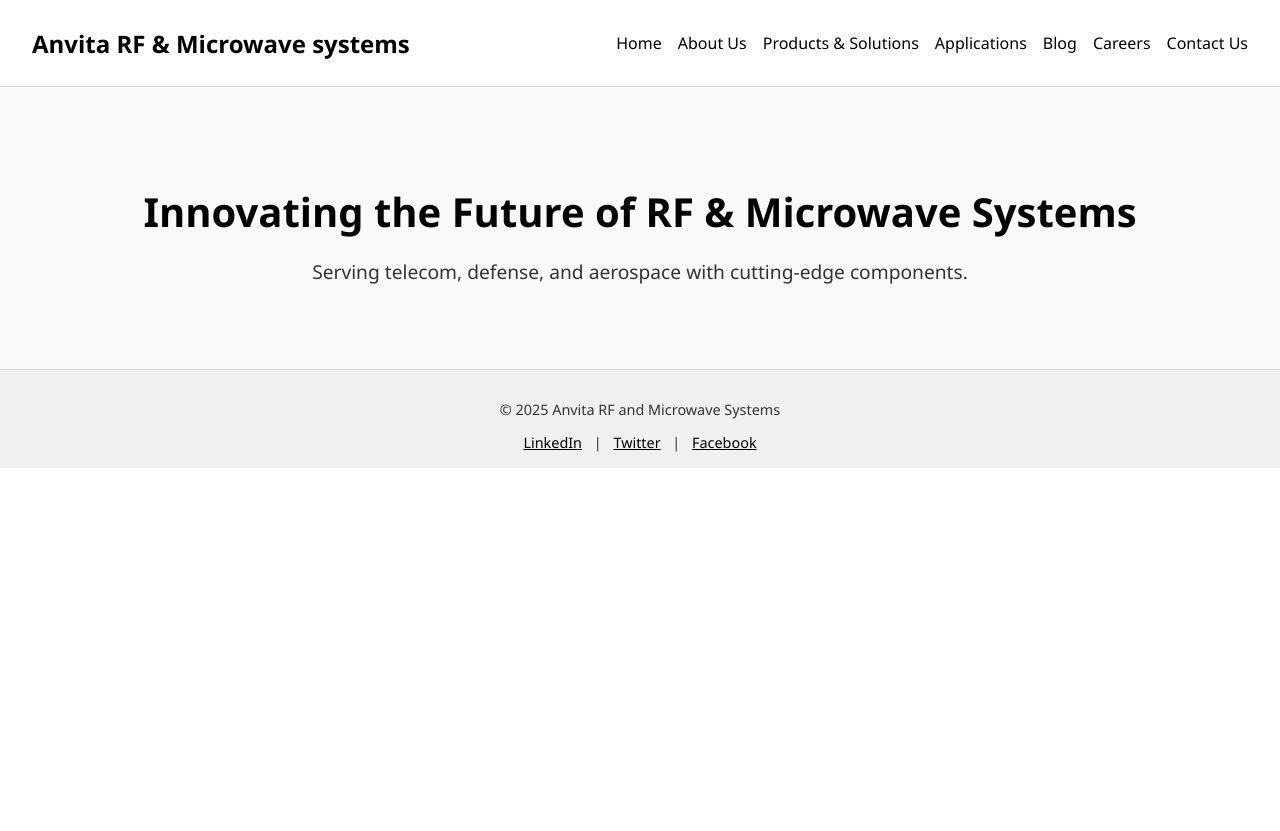
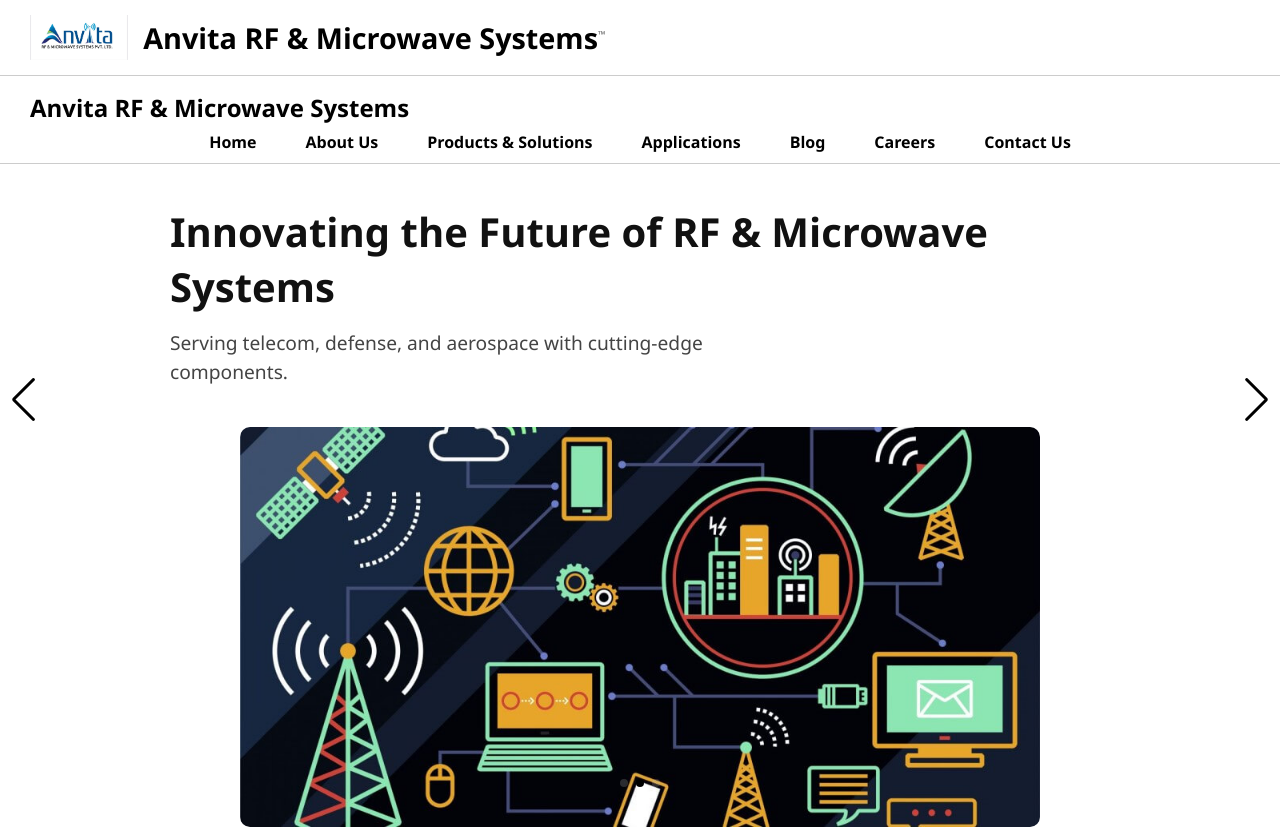
Before and after one commit to Shivakesh29/anvita-website, a plain HTML site: page index.html in a window 1280 px wide. Shown: the top 831 px of the page. Before the commit the page ends 800 px from the top, so only its background shows below. Drawn offline with nearby package versions, Linux system fonts and the light colour scheme.

Commit message:
Added image swiper and updated styles

```diff
--- a/css/style.css
+++ b/css/style.css
@@ -1,97 +1,186 @@
-/* Base styles */
-body {
-  background-color: #ffffff;  /* White background */
-  color: #000000;             /* Black text */
-  font-family: 'Segoe UI', sans-serif;
+/* Reset */
+* {
   margin: 0;
+  padding: 0;
+  box-sizing: border-box;
 }
 
-/* Navigation */
-header {
-  background-color: #ffffff;
-  border-bottom: 1px solid #ddd;
+/* Body and base font */
+body {
+  font-family: 'Segoe UI', Tahoma, Geneva, Verdana, sans-serif;
+  background-color: #ffffff; /* changed to white */
+  color: #000; /* changed to black */
+  min-height: 100vh;
+  display: flex;
+  flex-direction: column;
+}
+
+/* Header - logo and title */
+header:first-of-type {
+  display: flex;
+  align-items: center;
+  padding: 15px 30px;
+  background-color: #fff; /* changed to white */
+  gap: 15px;
+  border-bottom: 1px solid #ccc; /* lighter border */
+  color: #000; /* black text */
 }
 
 .logo {
-  color: #000000;
-  font-weight: bold;
-  font-size: 1.5rem;
+  height: 45px;
+  width: auto;
+  object-fit: contain;
 }
 
-nav {
-  display: flex;
-  justify-content: space-between;
-  align-items: center;
-  padding: 1rem 2rem;
+header h1 {
+  font-weight: 700;
+  font-size: 1.8rem;
+  color: #000; /* black text */
 }
 
-nav ul {
+header h1 .tm {
+  font-size: 0.6rem;
+  vertical-align: super;
+  color: #666; /* darker gray for TM */
+}
+
+/* Navigation styles */
+header nav {
+  background-color: #fff; /* white */
+  border-bottom: 1px solid #ccc;
+}
+
+header nav .logo {
+  font-size: 1.5rem;
+  font-weight: 700;
+  padding: 15px 30px;
+  color: #000;
+  user-select: none;
+}
+
+header nav ul {
   list-style: none;
   display: flex;
-  gap: 1rem;
+  gap: 25px;
+  padding: 10px 30px;
+  justify-content: center;
+  flex-wrap: wrap;
 }
 
-nav ul li a {
-  color: #000000;
-  font-weight: 500;
+header nav ul li a {
+  color: #000; /* black links */
   text-decoration: none;
+  font-weight: 600;
+  padding: 8px 12px;
+  border-radius: 5px;
+  transition: background-color 0.3s ease, color 0.3s ease;
 }
 
-nav ul li a:hover {
-  color: #666666; /* Soft hover */
+header nav ul li a:hover,
+header nav ul li a:focus {
+  background-color: #eee;
+  color: #000;
 }
 
-/* Hero Section */
-.hero {
-  padding: 4rem 2rem;
-  text-align: center;
-  background-color: #f9f9f9;
+/* Main content */
+main {
+  flex-grow: 1;
+  padding: 40px 30px;
+  max-width: 1000px;
+  margin: 0 auto;
 }
 
-.hero h1 {
+main .hero h1 {
   font-size: 2.5rem;
-  margin-bottom: 1rem;
+  font-weight: 700;
+  margin-bottom: 15px;
+  color: #111;
 }
 
-.hero p {
+main .hero p {
   font-size: 1.2rem;
-  color: #333333;
+  color: #444;
+  line-height: 1.5;
+  max-width: 600px;
 }
 
 /* Footer */
 footer {
-  background-color: #f0f0f0;
-  color: #333333;
+  background-color: #fff; /* white */
+  padding: 20px 30px;
   text-align: center;
-  padding: 1rem;
+  border-top: 1px solid #ccc;
   font-size: 0.9rem;
-  border-top: 1px solid #ddd;
+  color: #555;
+  user-select: none;
+}
+
+footer .socials {
+  margin-top: 8px;
 }
 
 footer .socials a {
-  color: #000000;
-  margin: 0 0.5rem;
+  color: #555;
+  text-decoration: none;
+  margin: 0 8px;
+  font-weight: 600;
+  transition: color 0.3s ease;
 }
 
-footer
-/* === About RF and Microwave Section === */
-.about-rf {
+footer .socials a:hover,
+footer .socials a:focus {
+  color: #000;
+}
+
+/* Responsive for smaller screens */
+@media (max-width: 600px) {
+  header nav ul {
+    flex-direction: column;
+    align-items: center;
+    gap: 12px;
+    padding: 15px 0;
+  }
+
+  main {
+    padding: 20px 15px;
+  }
+
+  main .hero h1 {
+    font-size: 1.8rem;
+  }
+
+  main .hero p {
+    font-size: 1rem;
+  }
+}
+
+/* Swiper image carousel styling */
+.swiper-container {
+  width: 100%;
   max-width: 800px;
-  margin: 3rem auto;
-  padding: 2rem;
-  background-color: #f9f9f9;
-  border-left: 4px solid #000000;
+  margin: 40px auto;
+  background-color: #fff; /* white background */
+  overflow: hidden;
+  border-radius: 10px;
+}
+
+.swiper-slide img {
+  width: 100%;
+  height: auto;
+  display: block;
   border-radius: 8px;
 }
 
-.about-rf h2 {
-  font-size: 2rem;
-  margin-bottom: 1rem;
-  color: #000000;
+/* Swiper controls styling */
+.swiper-button-next,
+.swiper-button-prev {
+  color: #000; /* black arrows */
 }
 
-.about-rf p {
-  line-height: 1.6;
-  color: #333333;
-  margin-bottom: 1rem;
+.swiper-pagination-bullet {
+  background: #ccc;
 }
+
+.swiper-pagination-bullet-active {
+  background: #000;
+}
--- a/index.html
+++ b/index.html
@@ -7,12 +7,25 @@
   <meta name="keywords" content="RF, microwave, aerospace, telecom, defense, high-frequency, Anvita" />
   <meta name="author" content="Anvita RF and Microwave Systems" />
   <title>Anvita RF and Microwave Systems</title>
+
+  <!-- Swiper CSS -->
+  <link rel="stylesheet" href="https://cdn.jsdelivr.net/npm/swiper@11/swiper-bundle.min.css" />
+
+  <!-- Custom CSS -->
   <link rel="stylesheet" href="css/style.css" />
 </head>
 <body>
+
+  <!-- Logo Header -->
+  <header>
+    <img src="images/trademark.jpg" alt="Anvita RF Logo" class="logo">
+    <h1>Anvita RF & Microwave Systems<span class="tm">™</span></h1>
+  </header>
+
+  <!-- Navigation -->
   <header>
     <nav>
-      <div class="logo">Anvita RF & Microwave systems</div>
+      <div class="logo">Anvita RF & Microwave Systems</div>
       <ul>
         <li><a href="index.html">Home</a></li>
         <li><a href="about.html">About Us</a></li>
@@ -25,13 +38,29 @@
     </nav>
   </header>
 
+  <!-- Main Content -->
   <main>
     <section class="hero">
       <h1>Innovating the Future of RF & Microwave Systems</h1>
       <p>Serving telecom, defense, and aerospace with cutting-edge components.</p>
     </section>
+
+    <!-- Swiper Image Carousel -->
+    <div class="swiper-container">
+      <div class="swiper-wrapper">
+        <div class="swiper-slide"><img src="images/image1.jpg" alt="Slide 1" /></div>
+        <div class="swiper-slide"><img src="images/image2.jpg" alt="Slide 2" /></div>
+        <div class="swiper-slide"><img src="images/image3.jpg" alt="Slide 3" /></div>
+      </div>
+
+      <!-- Pagination and Navigation -->
+      <div class="swiper-pagination"></div>
+      <div class="swiper-button-prev"></div>
+      <div class="swiper-button-next"></div>
+    </div>
   </main>
 
+  <!-- Footer -->
   <footer>
     <p>© 2025 Anvita RF and Microwave Systems</p>
     <div class="socials">
@@ -40,7 +69,27 @@
       <a href="#">Facebook</a>
     </div>
   </footer>
+  <!-- Swiper JS -->
+  <script src="https://cdn.jsdelivr.net/npm/swiper@11/swiper-bundle.min.js"></script>
 
-  <script src="js/script.js"></script>
+  <!-- Swiper Initialization Script -->
+  <script>
+    const swiper = new Swiper('.swiper-container', {
+      loop: true,
+      autoplay: {
+        delay: 3000,
+        disableOnInteraction: false
+      },
+      slidesPerView: 1, // Show only one slide at a time
+      pagination: {
+        el: '.swiper-pagination',
+        clickable: true,
+      },
+      navigation: {
+        nextEl: '.swiper-button-next',
+        prevEl: '.swiper-button-prev',
+      },
+    });
+  </script>
 </body>
 </html>
```
Also changed, not shown: about.html (+5 -0 lines), applications.html (+5 -0 lines), blog.html (+5 -0 lines), careers.html (+5 -0 lines), contact.html (+5 -0 lines), products.html (+5 -0 lines), images/image1.jpg (added), images/image2.jpg (added), images/image3.jpg (added), images/logo.jpg (added), images/trademark.jpg (added).
